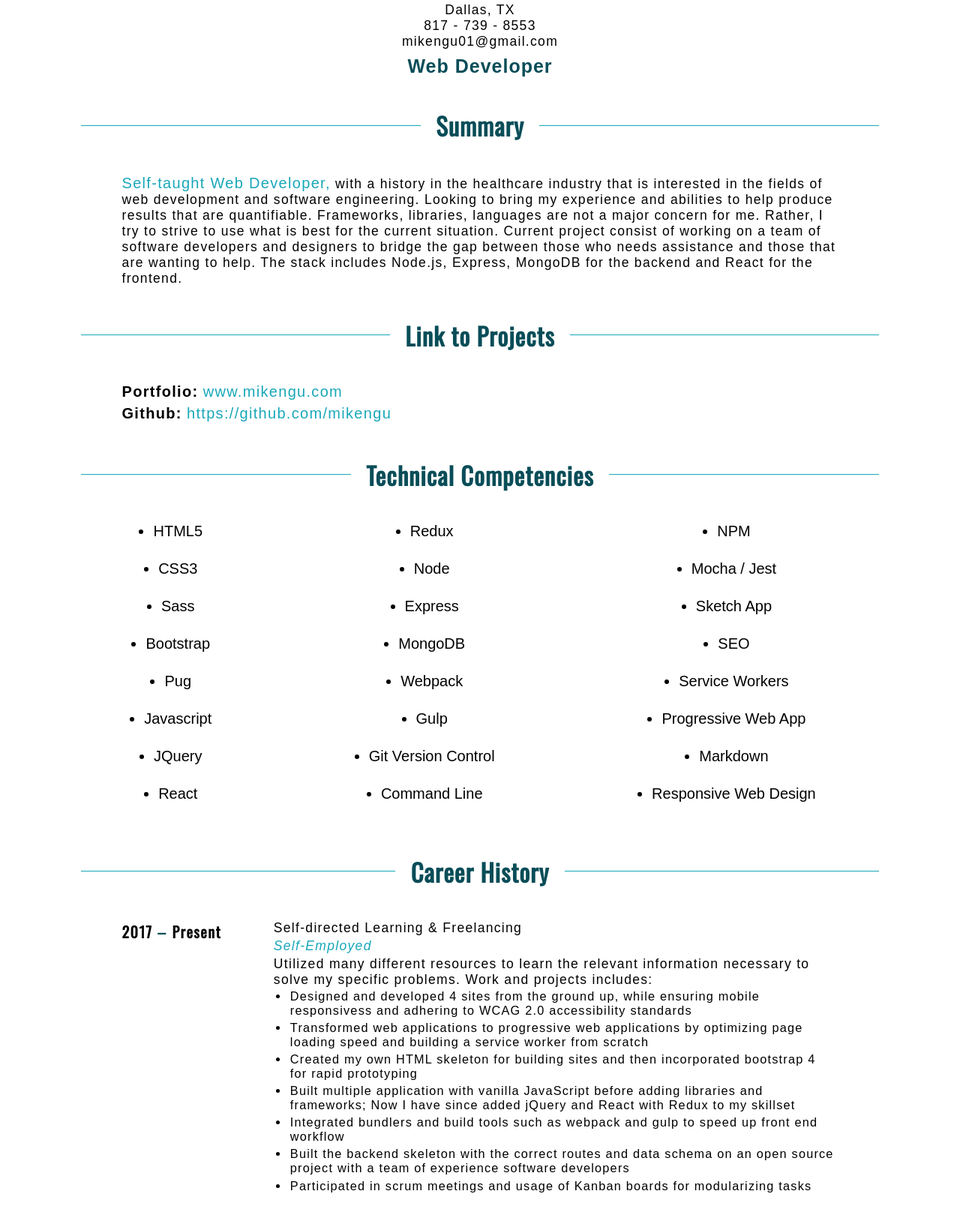
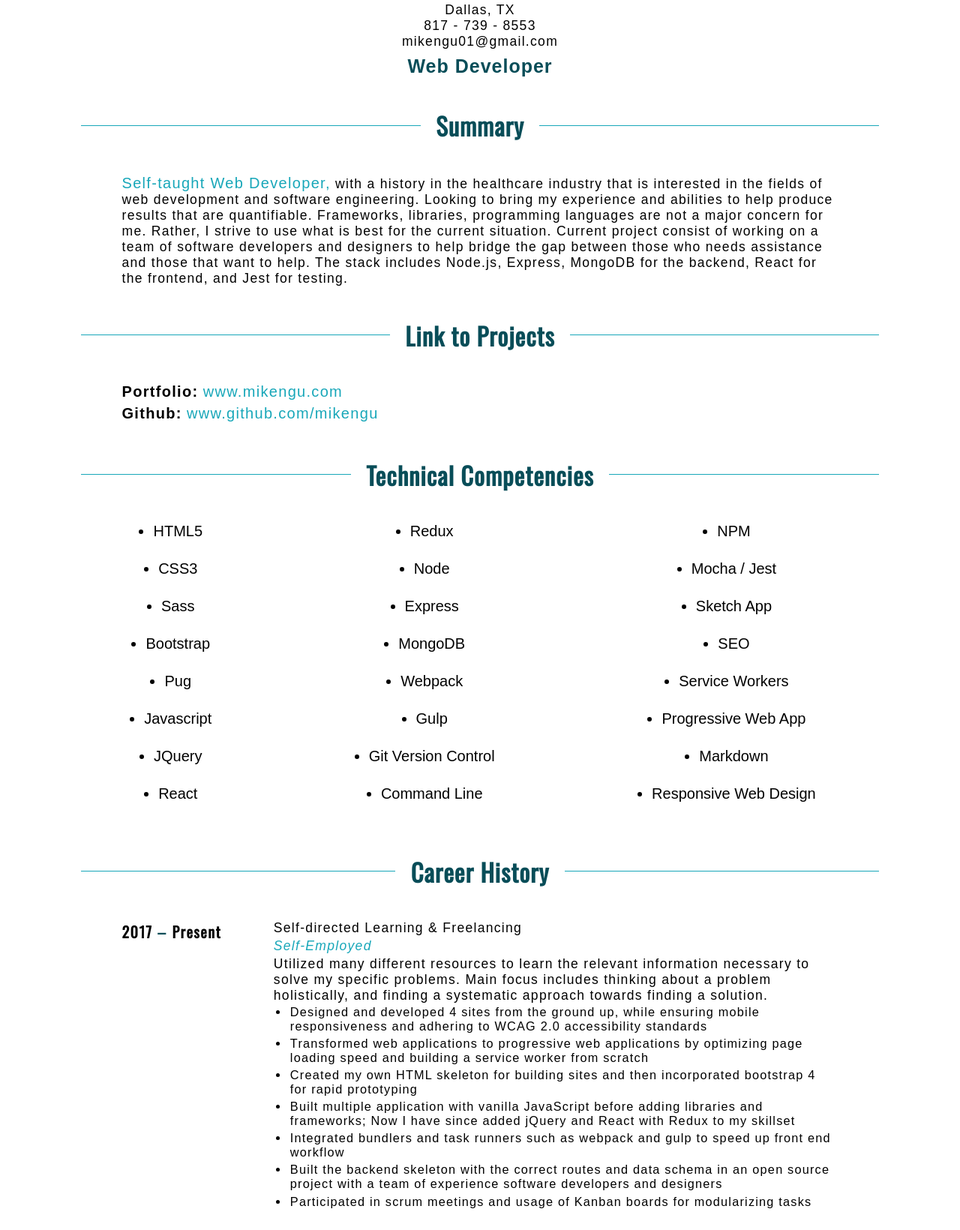
Before and after one commit to mikengu/Portfolio, a website: page resume.html in a window 1280 px wide. Shown: the part 185-1825 px from the top of the page at 75% size. Drawn offline with nearby package versions, Linux system fonts and the light colour scheme.

Commit message:
Fix more typos

```diff
--- a/resume.html
+++ b/resume.html
@@ -31,9 +31,7 @@
                 <div class="container">
                     <p class="summary-paragraph"><span class="color-text">Self-taught Web Developer,</span> with a history in the healthcare industry
                         that is interested in the fields of web development and software engineering. Looking to bring my
-                        experience and abilities to help produce results that are quantifiable. Frameworks, libraries, languages are
-                        not a major concern for me. Rather, I try to strive to use what is best for the current situation.
-                        Current project consist of working on a team of software developers and designers to bridge the gap between those who needs assistance and those that are wanting to help. The stack includes Node.js, Express, MongoDB for the backend and React for the frontend.</p>
+                        experience and abilities to help produce results that are quantifiable. Frameworks, libraries, programming languages are not a major concern for me. Rather, I strive to use what is best for the current situation. Current project consist of working on a team of software developers and designers to help bridge the gap between those who needs assistance and those that want to help. The stack includes Node.js, Express, MongoDB for the backend, React for the frontend, and Jest for testing.</p>
                 </div>
             </section>
 
@@ -41,7 +39,7 @@
                 <h3 class="title">Link to Projects</h3>
                 <div class="container">
                     <p><strong>Portfolio:</strong> <a href="www.mikengu.com">www.mikengu.com</a></p>
-                    <p class="paddingXY"><strong>Github:</strong> <a href="https://github.com/mikengu">https://github.com/mikengu</a></p>
+                    <p class="paddingXY"><strong>Github:</strong> <a href="https://github.com/mikengu">www.github.com/mikengu</a></p>
                 </div>
             </section>
 
@@ -85,15 +83,14 @@
                         <div class="experience-description">
                             <p>Self-directed Learning & Freelancing</p>
                             <p class="job-location">Self-Employed</p>
-                            <p>Utilized many different resources to learn the relevant information necessary to solve my specific problems.
-                                Work and projects includes:</p>
+                            <p>Utilized many different resources to learn the relevant information necessary to solve my specific problems. Main focus includes thinking about a problem holistically, and finding a systematic approach towards finding a solution.</p>
                             <ul class="job-description">
-                                <li>Designed and developed 4 sites from the ground up, while ensuring mobile responsivess and adhering to WCAG 2.0 accessibility standards</li>
+                                <li>Designed and developed 4 sites from the ground up, while ensuring mobile responsiveness and adhering to WCAG 2.0 accessibility standards</li>
                                 <li>Transformed web applications to progressive web applications by optimizing page loading speed and building a service worker from scratch</li>
                                 <li>Created my own HTML skeleton for building sites and then incorporated bootstrap 4 for rapid prototyping</li>
                                 <li>Built multiple application with vanilla JavaScript before adding libraries and frameworks; Now I have since added jQuery and React with Redux to my skillset</li>
-                                <li>Integrated bundlers and build tools such as webpack and gulp to speed up front end workflow</li>
-                                <li>Built the backend skeleton with the correct routes and data schema on an open source project with a team of experience software developers</li>
+                                <li>Integrated bundlers and task runners such as webpack and gulp to speed up front end workflow</li>
+                                <li>Built the backend skeleton with the correct routes and data schema in an open source project with a team of experience software developers and designers</li>
                                 <li>Participated in scrum meetings and usage of Kanban boards for modularizing tasks</li>
                             </ul>
                         </div>
@@ -126,7 +123,7 @@
                             <p>Assissted course instructor with lecturing responsibilities and course planning.</p>
                             <ul class="job-description">
                                 <li>Assumed an off-hour teaching role that was made easily accessible for the students to reach out to</li>
-                                <li>Minmized the loss of equipment by properly instructing the correct method of operation and preventing misuse</li>
+                                <li>Minmized the loss of equipment by properly instructing the correct method of operation and prevention of misuse</li>
                                 <li>Usage of the scientific method to repeatedly diagnose and solve lab created problems</li>
                                 <li>Graded and reviewed research papers</li>
                                 <li>Worked with blood level testing regarding lactic acid and creatinine</li>
@@ -166,8 +163,8 @@
                 <div class="container">
                     <ul class="activity-list">
                         <li><strong>North Texas Food Bank:</strong> Provided assistance in food management and distribution </li>
-                        <li class="paddingXY"><strong>Nodeschool:</strong> Aid in setup environment such as node, git, and nvm for new members</li>
-                        <li><strong>Dallas.js:</strong> Local meetup for staying up to date with current technology, libraries, and framework </li>
+                        <li class="paddingXY"><strong>Nodeschool:</strong> Aid in setup environment such as node, git, and node version manager for new developers</li>
+                        <li><strong>Dallas.js:</strong> Local meetup for staying up to date with current javascript technology, libraries, and framework</li>
                     </ul>
                 </div>
             </section>
```
Also changed, not shown: index.html (+9 -5 lines).
